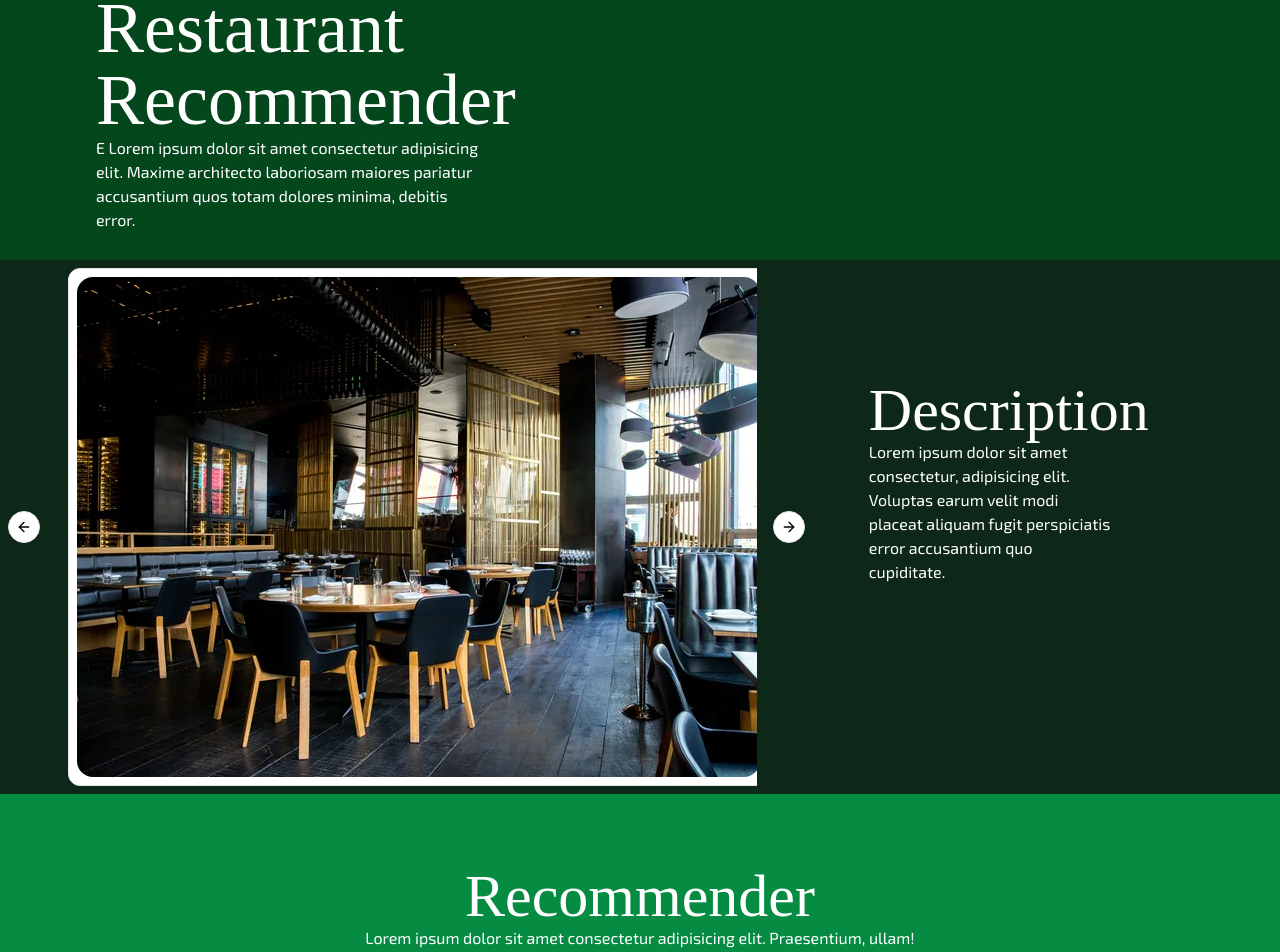
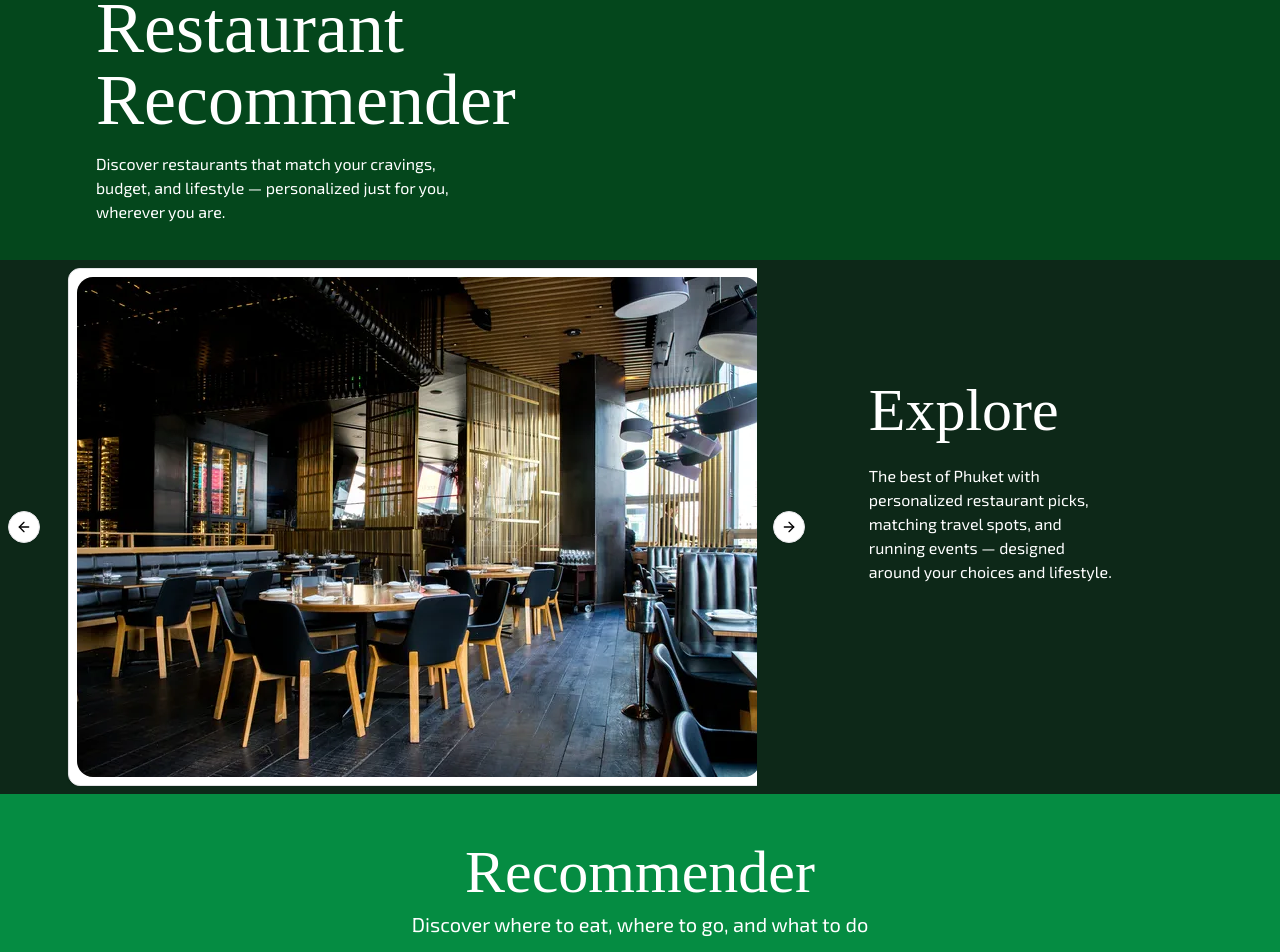
Before and after one commit to wachiravitchumchuay/project3-front-end, a React (Vite) app: page / in a window 1280 px wide. Shown: the part 140-1092 px from the top of the page. Built offline with nearby package versions, Linux system fonts and the light colour scheme; a web font is replaced by a local one.

Commit message:
change lorem to text

```diff
--- a/src/pages/AboutPage.jsx
+++ b/src/pages/AboutPage.jsx
@@ -1,8 +1,7 @@
 // eslint-disable-next-line
-import { motion } from 'framer-motion';
+import { motion } from "framer-motion";
 
 const About = () => {
-
   return (
     <motion.div
       initial={{ opacity: 0 }}
@@ -10,8 +9,16 @@ const About = () => {
       exit={{ opacity: 0 }}
       transition={{ duration: 0.5 }}
     >
-      <h1>project3</h1>
-      <div>Lorem ipsum dolor sit amet consectetur adipisicing elit. Inventore est quis pariatur a exercitationem, doloremque soluta nihil eum omnis aliquam? Nisi voluptate, tempora ullam impedit minus a facilis. Ipsam, quidem. Temporibus beatae, architecto ex optio facilis animi corporis? Earum officiis esse dolorum cupiditate nihil ea dolorem. Quia, nisi consectetur? Neque.</div>
+      <div className="max-w-1/3 pt-24">
+        <div className="font-head text-7xl">Project 3</div>
+        <div className="mt-6">
+          Website for testing the recommender system’s API requests and
+          evaluating data usability.
+          <div>
+            Images used are sourced from Unsplash.com under their free license.
+          </div>
+        </div>
+      </div>
     </motion.div>
   );
 };
--- a/src/pages/CardPage.jsx
+++ /dev/null
@@ -1,13 +0,0 @@
-import { Button } from "@/components/ui/button";
-const CardPage = ({ setActivePage }) => {
-    return (
-        <div>
-            <Button onClick={() => setActivePage("TableHome")}>
-                <div>&lt; Back</div>
-            </Button>
-            Lorem ipsum dolor sit amet consectetur adipisicing elit. Tempore molestias doloremque corrupti hic, harum ipsa, veniam consequatur perspiciatis ipsam quos delectus aliquam omnis illum qui quaerat incidunt non ab. Non provident voluptates quam mollitia ad iste perferendis? Odit ut aliquam mollitia quo cupiditate modi voluptas exercitationem hic doloribus, quasi, earum sit perspiciatis omnis, temporibus quia error enim? Natus inventore, sapiente quo suscipit magni itaque animi! Inventore enim a ut architecto provident minima officia ab explicabo similique? Ea quis maiores veniam, earum provident culpa reiciendis. Ullam, deserunt accusantium. Maiores, debitis. Suscipit saepe dolore vel totam pariatur voluptate soluta molestias iste id.
-        </div>
-    );
-};
-
-export default CardPage;
--- a/src/pages/CarouselPage.jsx
+++ b/src/pages/CarouselPage.jsx
@@ -1,8 +1,7 @@
 // eslint-disable-next-line
 import { motion } from "framer-motion";
 import { Card, CardContent } from "@/components/ui/card";
-import Autoplay from "embla-carousel-autoplay"
-
+import Autoplay from "embla-carousel-autoplay";
 
 import {
   Carousel,
@@ -13,7 +12,6 @@ import {
 } from "@/components/ui/carousel";
 
 const CarouselPage = () => {
-
   return (
     <motion.div
       initial={{ opacity: 0 }}
@@ -38,10 +36,7 @@ const CarouselPage = () => {
             >
               <CarouselContent>
                 {Array.from({ length: 5 }).map((_, index) => (
-                  <CarouselItem
-                    key={index}
-                    className=""
-                  >
+                  <CarouselItem key={index} className="">
                     <div>
                       <Card className="py-2">
                         <CardContent className="px-2 h-[500px]">
@@ -57,13 +52,16 @@ const CarouselPage = () => {
                 ))}
               </CarouselContent>
               <CarouselPrevious className="text-black" />
-              <CarouselNext className="text-black"/>
-
+              <CarouselNext className="text-black" />
             </Carousel>
           </div>
           <div className="w-2/5 p-28">
-            <div className="font-head text-6xl">Description </div>
-            <div>Lorem ipsum dolor sit amet consectetur, adipisicing elit. Voluptas earum velit modi placeat aliquam fugit perspiciatis error accusantium quo cupiditate.</div>
+            <div className="font-head text-6xl">Explore </div>
+            <div className="mt-6">
+              The best of Phuket with personalized restaurant picks, matching
+              travel spots, and running events — designed around your choices
+              and lifestyle.
+            </div>
           </div>
         </div>
       </div>
--- a/src/pages/FormHomePage.jsx
+++ b/src/pages/FormHomePage.jsx
@@ -31,11 +31,10 @@ const FormHomePage = () => {
           transition={{ duration: 0.5 }}
         >
           <div className="text-white bg-green-3 flex flex-col justify-center items-center">
-            <div className="pt-18 flex flex-col justify-center items-center text-center">
+            <div className="pt-12 flex flex-col justify-center items-center text-center">
               <div className="font-head text-6xl">Recommender</div>
-              <div>
-                Lorem ipsum dolor sit amet consectetur adipisicing elit.
-                Praesentium, ullam!
+              <div className="mt-2 text-xl">
+                  Discover where to eat, where to go, and what to do
               </div>
             </div>
             <div className="p-6">
--- a/src/pages/HomePage.jsx
+++ b/src/pages/HomePage.jsx
@@ -2,7 +2,6 @@
 import { motion } from "framer-motion";
 
 const HomePage = () => {
-
   return (
     <motion.div
       initial={{ opacity: 0 }}
@@ -10,10 +9,13 @@ const HomePage = () => {
       exit={{ opacity: 0 }}
       transition={{ duration: 0.5 }}
     >
-        <div className="max-w-1/3 pt-24">
-          <p className="font-head text-7xl">Restaurant Recommender</p>
-          <p className="">E Lorem ipsum dolor sit amet consectetur adipisicing elit. Maxime architecto laboriosam maiores pariatur accusantium quos totam dolores minima, debitis error.</p>
+      <div className="max-w-1/3 pt-24">
+        <div className="font-head text-7xl">Restaurant Recommender</div>
+        <div className="mt-4">
+          Discover restaurants that match your cravings, budget, and lifestyle —
+          personalized just for you, wherever you are.
         </div>
+      </div>
     </motion.div>
   );
 };
```
